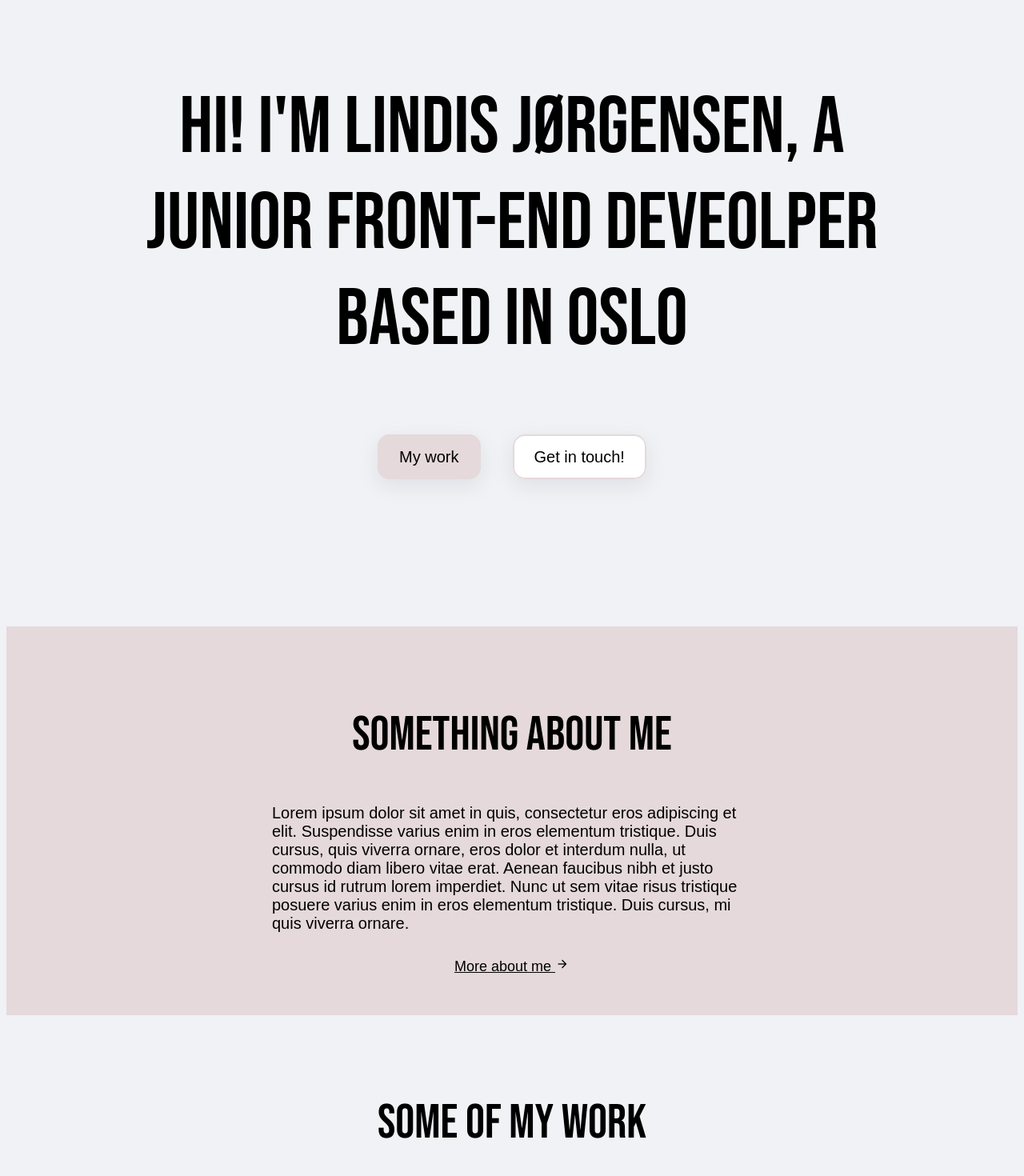
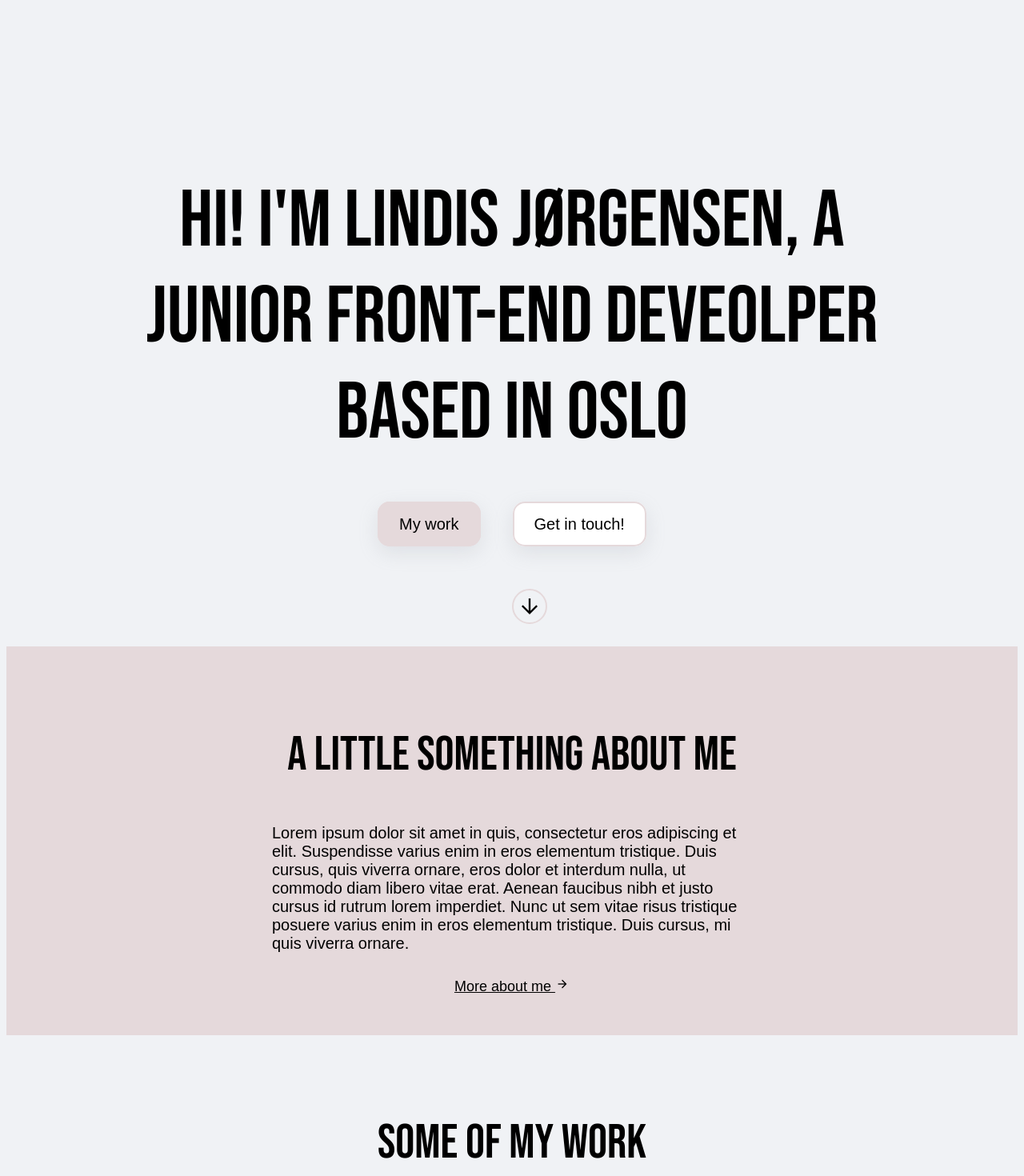
Before and after one commit to lindijor/portfolio, a React (Create React App) app: page / in a window 1280 px wide. Shown: the top 1470 px of the page at 80% size. Built offline with nearby package versions, Linux system fonts and the light colour scheme.

Commit message:
Improved the header for responsive and scroll link to next section

```diff
--- a/src/App.css
+++ b/src/App.css
@@ -1,6 +1,7 @@
 body {
   font-family: "Bebas Neue", sans-serif;
   background-color: #f0f2f5;
+  scroll-behavior: smooth;
 }
 
 h1 {
@@ -8,8 +9,6 @@ h1 {
   text-align: center;
   font-weight: lighter;
   width: 1000px;
-  display: block;
-  margin: 100px auto;
   text-transform: uppercase;
 }
 
@@ -42,11 +41,6 @@ a:hover {
 
 .material-symbols-outlined {
   font-size: 18px;
-  transition: all 200ms ease-in-out;
-}
-
-.material-symbols-outlined:hover {
-  transform: rotate(300deg);
 }
 
 .btn,
@@ -54,7 +48,7 @@ a:hover {
   color: black;
   text-decoration: none;
   padding: 15px 25px;
-  margin: 20px;
+  margin: 0 20px;
   border-radius: 15px;
   font-size: 20px;
   font-family: sans-serif;
--- a/src/Header.css
+++ b/src/Header.css
@@ -1,3 +1,29 @@
+.header {
+  height: 100vh;
+  display: flex;
+  flex-direction: column;
+  align-items: center;
+  justify-content: center;
+}
+
 .header-btns {
   text-align: center;
 }
+
+.header .material-symbols-outlined {
+  font-size: 30px;
+  rotate: 90deg;
+  position: absolute;
+  bottom: 0;
+  left: 50%;
+  border: 2px #e5d9db solid;
+  border-radius: 50px;
+  padding: 5px;
+  margin-bottom: 20px;
+  transition: all 200ms ease-in-out;
+}
+
+.header .material-symbols-outlined:hover {
+  rotate: 450deg;
+  background-color: #e5d9db;
+}
--- a/src/Header.js
+++ b/src/Header.js
@@ -2,6 +2,13 @@ import React from "react";
 import "./Header.css";
 
 export default function Header() {
+  const scrollToNextSection = (event) => {
+    event.preventDefault();
+    const section = document.getElementById("more");
+    if (section) {
+      section.scrollIntoView({ behavior: "smooth", block: "start" });
+    }
+  };
   return (
     <div className="header">
       <h1>
@@ -15,6 +22,9 @@ export default function Header() {
           Get in touch!
         </a>
       </div>
+      <a href="#more" className="click-to-scroll" onClick={scrollToNextSection}>
+        <span class="material-symbols-outlined">arrow_forward</span>
+      </a>
     </div>
   );
 }
--- a/src/Main.css
+++ b/src/Main.css
@@ -1,6 +1,5 @@
 .main {
   background-color: #e5d9db;
-  margin-top: 200px;
   padding: 50px;
 }
 
--- a/src/Main.js
+++ b/src/Main.js
@@ -3,8 +3,8 @@ import "./Main.css";
 
 export default function Main() {
   return (
-    <div className="main">
-      <h2>Something about me</h2>
+    <div className="main" id="more">
+      <h2>A little something about me</h2>
       <p>
         Lorem ipsum dolor sit amet in quis, consectetur eros adipiscing et elit.
         Suspendisse varius enim in eros elementum tristique. Duis cursus, quis
--- a/src/Work.css
+++ b/src/Work.css
@@ -13,6 +13,10 @@
   border-radius: 50px;
   border: 3px #e5d9db solid;
   box-shadow: rgba(149, 157, 165, 0.2) 0px 8px 24px;
+}
+
+.work-section h3 {
+  margin: 20px 0;
 }
 
 .work-section p {
```
